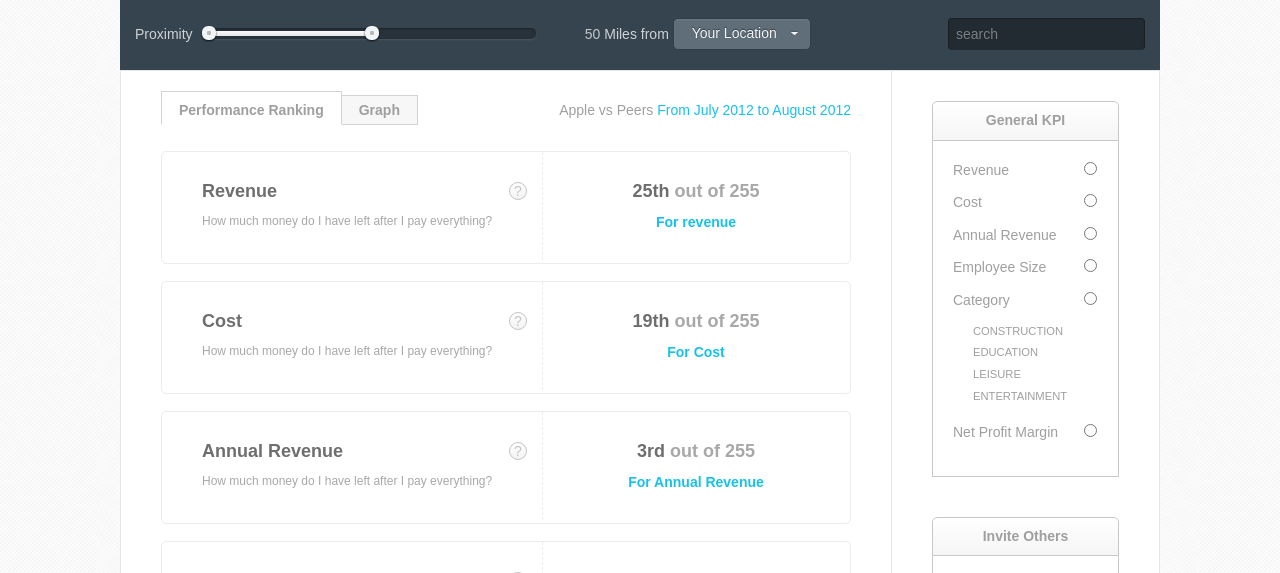
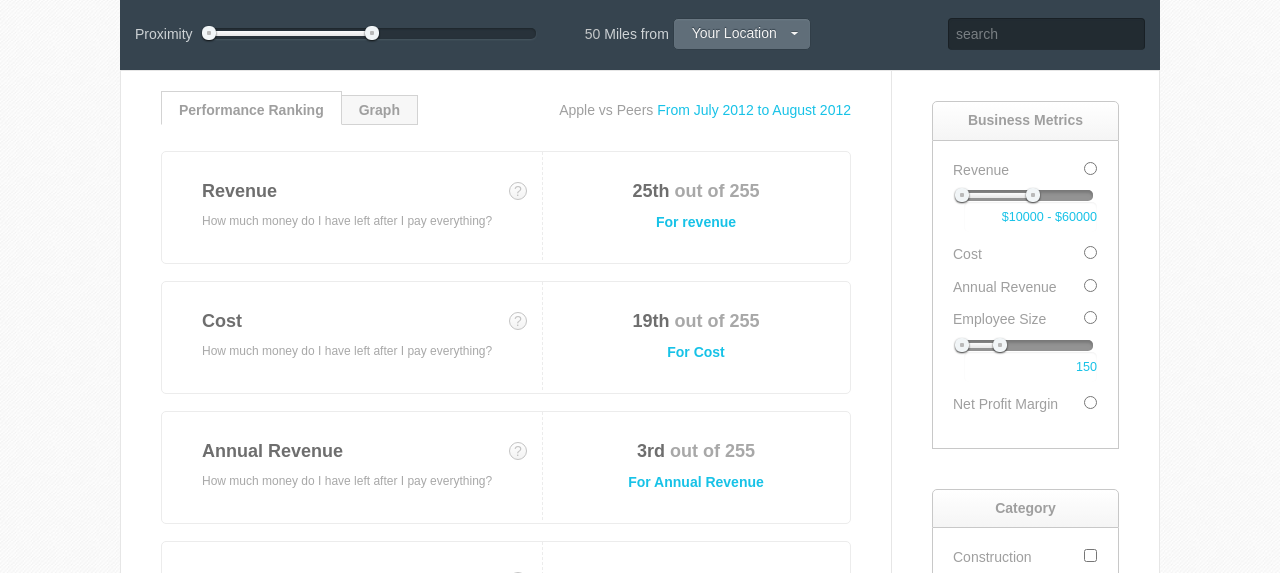
Before and after one commit to ssfc3/cockpit360_phuse, a plain HTML site: page dashboard.html in a window 1280 px wide. Shown: the part 223-796 px from the top of the page. Drawn offline with nearby package versions, Linux system fonts and the light colour scheme.

Commit message:
added sliders to sidebar elements

```diff
--- a/css/style.scss
+++ b/css/style.scss
@@ -124,6 +124,8 @@
 	box-shadow: inset 0 1px 2px #f1f1f1;
 }
 
+$highlight: #17c2e7;
+
 /* ==========================================================================
    custom styles
    ========================================================================== */
@@ -134,18 +136,37 @@
 	text-decoration:none;
 	font-weight:bold;
 	color:#8b8b8b;
+	box-shadow: inset 0 -2px 3px #ededed;
 	@extend %inline-block;
 	@include gradient(#fdfdfd, #f6f6f6);
+	&:hover {
+		@include gradient(#fdfdfd, #eeeded);
+		box-shadow: inset 0 -2px 3px #e3e3e3;
+		color:#747474;
+	}
+	&:active {
+		background: #eeeded;
+		box-shadow: inset 0 1px 2px #d1d1d1;
+	}
 	&.blue {
 		@include gradient(#5dc9f2, #3cb2dd);
 		border-color:#2386b0;
 		color:#fff;
 		text-shadow:0 -1px 1px #2386b0;
+		box-shadow: inset 0 -2px 3px #3cb2dd;
+		&:hover {
+			@include gradient(#5dc9f2, #38a1c8);
+			box-shadow: inset 0 -2px 3px #319fc7;
+		}
+		&:active {
+			background: #38a1c8;
+			box-shadow: inset 0 1px 2px #2886a8;
+		}
 	}
 }
 
 .highlight {
-	color:#17c2e7;
+	color:$highlight;
 }
 
 .selectbox {
@@ -300,16 +321,12 @@
 	}
 }
 
-#prox-range {
-	@extend %inline-block;
-	width:325px;
+.range {
 	background:#28323a;
 	border:none;
 	box-shadow: inset 0 1px 2px #1d252a, 0 1px 2px #495761;
 	border-radius:5px;
 	height:11px;
-	margin-left:15px;
-	margin-right:5px;
 	*overflow: hidden;
 	.ui-widget-header {
 		@include gradient(#fbfbfc, #e6e6e6);
@@ -327,15 +344,25 @@
 	}
 }
 
-#prox-input {
+.range-input {
 	background:none;
 	border:none;
+	&:focus {outline:none;}
+}
+
+#prox-range {
+	@extend %inline-block;
+	width:325px;
+	margin-left:15px;
+	margin-right:5px;
+}
+
+#prox-input {
 	width: 55px;
 	color:#c4c7c8;
 	text-align:right;
-	&:focus {outline:none;}
+
 }
-
 .searchbox {
 	background: #222b31;
 	border: 1px solid #192025;
@@ -556,6 +583,25 @@
 		width:100%;
 		margin-bottom:15px;
 	}
+	.slider {
+		clear: both;
+		padding-top:10px;
+		input[type="text"] {
+			border:none;
+			margin-bottom:0;
+			padding-right:0;
+			text-align:right;
+			font-size:.9em;
+			color:$highlight;
+		}
+	}
+	.range {
+		background:#939393;
+		box-shadow: inset 0 3px 3px #797979;
+		height:11px;
+		margin-left:11px;
+		margin-right:5px;
+	}
 }
 
 footer {
--- a/dashboard.html
+++ b/dashboard.html
@@ -44,8 +44,8 @@
     <div class="app-subheader">
         <div class="proximity">
             <label for="prox-input">Proximity</label>
-            <div id="prox-range"></div>
-            <input type="text" id="prox-input" />
+            <div class="range" id="prox-range"></div>
+            <input type="text" id="prox-input" class="range-input"/>
             <label for="location">Miles from</label>
             <select name="" id="location">
                 <option value="">Your Location</option>
@@ -178,22 +178,34 @@
         <aside>
 
             <div class="widget">
-                <h2>General KPI</h2>
+                <h2>Business Metrics</h2>
                 <ul class="widget-content">
-                    <li><label for="rev">Revenue</label><input type="radio"></li>
+                    <li>
+                        <label for="rev">Revenue</label><input type="radio">
+                        <div class="slider">
+                            <div class="range" id="revenue-range"></div>
+                            <input class="range-input" type="text" id="revenue-input" />
+                        </div>
+                    </li>
                     <li><label for="cost">Cost</label><input type="radio"></li>
                     <li><label for="an-rev">Annual Revenue</label><input type="radio"></li>
-                    <li><label for="em-size">Employee Size</label><input type="radio"></li>
-                    <li>
-                        <label for="cat">Category</label><input type="radio">
-                        <ul class="styled-checks">
-                            <li><label for="1">Construction</label><input id="1" type="checkbox"></li>
-                            <li><label for="2">Education</label><input id="2" type="checkbox"></li>
-                            <li><label for="3">Leisure</label><input id="3" type="checkbox"></li>
-                            <li><label for="4">Entertainment</label><input id="4" type="checkbox"></li>
-                        </ul>
+                    <li><label for="em-size">Employee Size</label><input type="radio">
+                        <div class="slider">
+                            <div class="range" id="empl-range"></div>
+                            <input class="range-input" type="text" id="empl-input" />
+                        </div>
                     </li>
                     <li><label for="net">Net Profit Margin</label><input type="radio"></li>
+                </ul>
+            </div>
+
+            <div class="widget">
+                <h2>Category</h2>
+                 <ul class="widget-content">
+                    <li><label for="1">Construction</label><input id="1" type="checkbox"></li>
+                    <li><label for="2">Education</label><input id="2" type="checkbox"></li>
+                    <li><label for="3">Leisure</label><input id="3" type="checkbox"></li>
+                    <li><label for="4">Entertainment</label><input id="4" type="checkbox"></li>
                 </ul>
             </div>
 
--- a/js/main.js
+++ b/js/main.js
@@ -24,6 +24,33 @@
     $( "#prox-input" ).val( $( "#prox-range" ).slider( "values", 0 ) +
         $( "#prox-range" ).slider( "values", 1 ) );
 
+    $("#revenue-range").slider({
+    	range: true,
+    	min: 10000,
+    	max: 100000,
+    	values: [10000, 60000],
+    	step: 1000,
+    	slide: function(event, ui) {
+    		$("#revenue-input").val( "$" + ui.values[ 0 ] + " - $" + ui.values[ 1 ] );
+    	}
+    });
+
+    $("#revenue-input").val( "$" + $("#revenue-range").slider("values", 0) + " - $" + $( "#revenue-range" ).slider( "values", 1 ) );
+
+
+    $("#empl-range").slider({
+    	range: true,
+    	min: 0,
+    	max: 500,
+    	values: [0, 150],
+    	step: 1,
+    	slide: function(event, ui) {
+    		$("#empl-input").val( ui.values[ 0 ] + " - " + ui.values[ 1 ] );
+    	}
+    });
+
+    $("#empl-input").val( $("#empl-range").slider("values", 0) + $( "#empl-range" ).slider( "values", 1 ) );
+
     $("#performance-rank").tooltip({
     	 position: {
             my: "center top+10",
```
Also changed, not shown: css/style.css.
